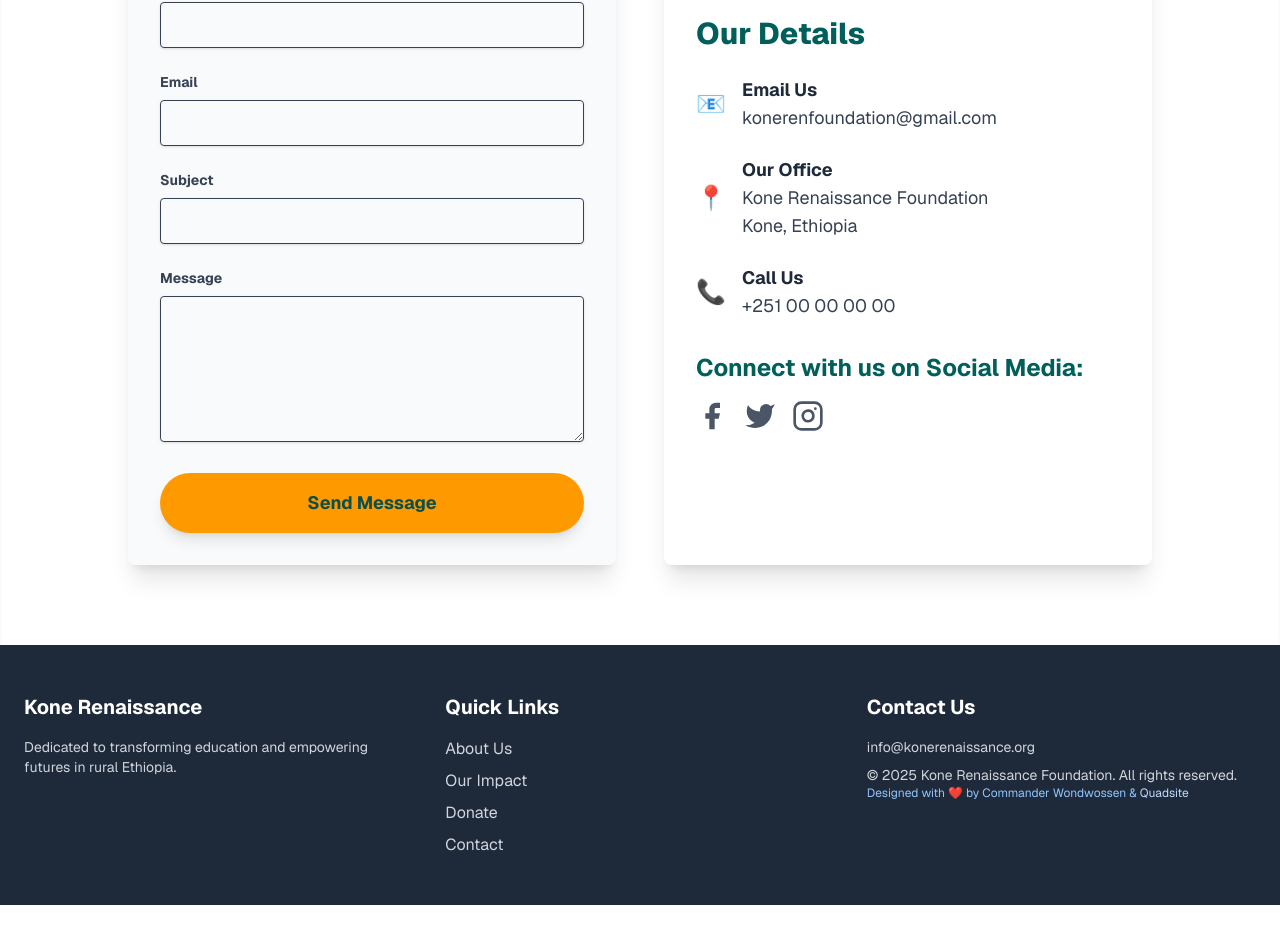
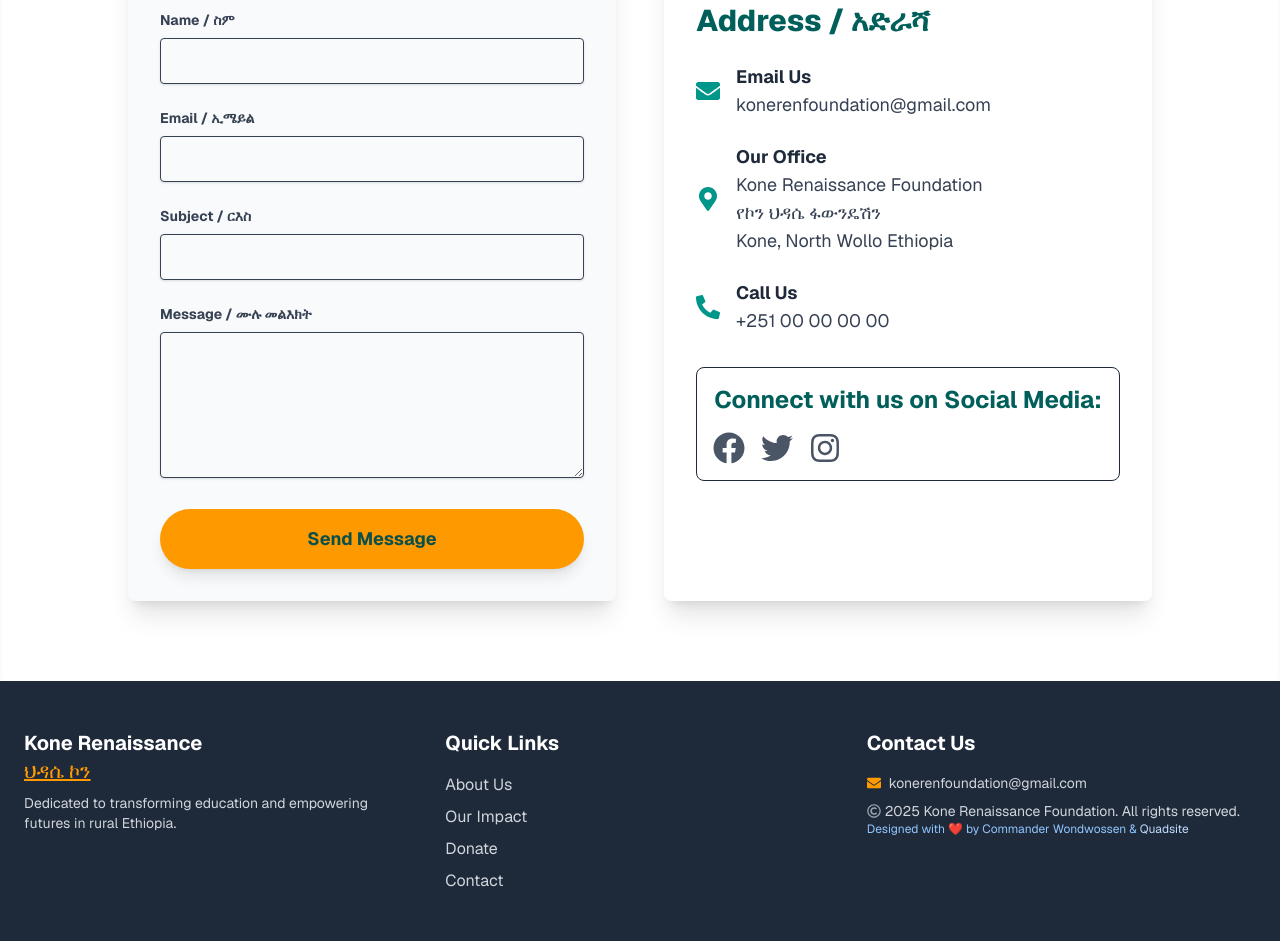
Before and after one commit to solowon27/krf, a Next.js app in the folder client/: page /contact in a window 1280 px wide. Shown: the part 665-1606 px from the top of the page. Before the commit the page ends 1570 px from the top, so only its background shows below. Built offline with nearby package versions, Linux system fonts and the light colour scheme.

Commit message:
adding react-icons and some texts

```diff
--- a/client/components/Footer.tsx
+++ b/client/components/Footer.tsx
@@ -1,12 +1,16 @@
 // components/Footer.tsx
 import Link from 'next/link';
+import { FaEnvelope, FaRegCopyright } from 'react-icons/fa'; // Import the icons you need
 
 export default function Footer() {
+  const currentYear = new Date().getFullYear();
+
   return (
     <footer className="bg-gray-800 text-gray-300 py-12 px-6">
       <div className="max-w-7xl mx-auto grid grid-cols-1 md:grid-cols-3 gap-8">
         <div>
-          <h4 className="text-xl font-bold text-white mb-4">Kone Renaissance</h4>
+          <h4 className="text-xl font-bold text-white">Kone Renaissance</h4>
+          <h2 className="text-amber-500 text-xl mb-2 underline">ህዳሴ ኮን</h2>
           <p className="text-sm">Dedicated to transforming education and empowering futures in rural Ethiopia.</p>
         </div>
         <div>
@@ -20,10 +24,20 @@
         </div>
         <div>
           <h4 className="text-xl font-bold text-white mb-4">Contact Us</h4>
-          <p className="text-sm">info@konerenaissance.org</p>
-          <p className="text-sm mt-2">&copy; {new Date().getFullYear()} Kone Renaissance Foundation. All rights reserved.</p>
+          {/* Email with Icon */}
+          <div className="flex items-center space-x-2 text-sm">
+            <FaEnvelope className="text-amber-500" /> {/* Icon for email */}
+            <p><a href="mailto:info@konerenaissance.org" className="hover:text-amber-500 transition-colors duration-300">konerenfoundation@gmail.com</a></p>
+          </div>
+
+          {/* Copyright with Icon */}
+          <p className="text-sm mt-2 flex items-center space-x-1">
+            <FaRegCopyright className="text-gray-400" /> {/* Icon for copyright */}
+            <span>{currentYear} Kone Renaissance Foundation. All rights reserved.</span>
+          </p>
+
           <p className="text-xs text-blue-300 mt-auto">
-               Designed with ❤️ by Commander Wondwossen & <a href ="https://github.com/solowon27" className="text-blue-200 hover:underline" target="_blank" rel="noopener noreferrer">Quadsite</a>
+            Designed with ❤️ by Commander Wondwossen & <a href ="https://github.com/solowon27" className="text-blue-200 hover:underline" target="_blank" rel="noopener noreferrer">Quadsite</a>
           </p>
         </div>
       </div>
--- a/client/components/Header.tsx
+++ b/client/components/Header.tsx
@@ -39,6 +39,7 @@
         <div className="flex items-center justify-between h-16">
           <Link href="/" className="text-2xl font-extrabold text-teal-800 hover:text-teal-600 transition-colors duration-300 tracking-wide">
             Kone Renaissance Foundation
+            <h2 className="text-xl text-amber-500">የኮን ህዳሴ ፋውንዴሽን</h2>
           </Link>
 
           {/* Desktop Navigation Links */}
--- a/client/package.json
+++ b/client/package.json
@@ -13,7 +13,8 @@
     "framer-motion": "^12.18.1",
     "next": "15.3.3",
     "react": "^19.0.0",
-    "react-dom": "^19.0.0"
+    "react-dom": "^19.0.0",
+    "react-icons": "^5.5.0"
   },
   "devDependencies": {
     "@eslint/eslintrc": "^3",
--- a/client/src/app/contact/page.tsx
+++ b/client/src/app/contact/page.tsx
@@ -6,6 +6,7 @@
 import Footer from '@/components/Footer';
 import { motion, Variants, Transition } from 'framer-motion';
 import React, { useState } from 'react'; // Added React import for types, though often implicit
+import { FaEnvelope, FaMapMarkerAlt, FaPhoneAlt, FaFacebook, FaTwitter, FaInstagram } from 'react-icons/fa';
 
 // Define an interface for the form data structure for better type safety
 interface FormData {
@@ -131,11 +132,11 @@
         >
           {/* Contact Form */}
           <motion.div variants={itemVariants} className="bg-gray-50 p-8 rounded-lg shadow-xl">
-            <h2 className="text-3xl font-extrabold mb-6 text-teal-800">Send Us a Message</h2>
+            <h2 className="text-3xl font-extrabold mb-6 text-teal-800">Send Us a Message / መልእክት ይላኩልን</h2>
             <form onSubmit={handleSubmit} className="space-y-6">
               <div>
                 <label htmlFor="name" className="block text-gray-700 text-sm font-bold mb-2">
-                  Name
+                  Name / ስም
                 </label>
                 <input
                   type="text"
@@ -149,7 +150,7 @@
               </div>
               <div>
                 <label htmlFor="email" className="block text-gray-700 text-sm font-bold mb-2">
-                  Email
+                  Email / ኢሜይል
                 </label>
                 <input
                   type="email"
@@ -163,7 +164,7 @@
               </div>
               <div>
                 <label htmlFor="subject" className="block text-gray-700 text-sm font-bold mb-2">
-                  Subject
+                  Subject / ርእስ
                 </label>
                 <input
                   type="text"
@@ -176,7 +177,7 @@
               </div>
               <div>
                 <label htmlFor="message" className="block text-gray-700 text-sm font-bold mb-2">
-                  Message
+                  Message / ሙሉ መልእክት
                 </label>
                 <textarea
                   id="message"
@@ -202,25 +203,29 @@
 
           {/* Contact Information */}
           <motion.div variants={itemVariants} className="bg-white p-8 rounded-lg shadow-xl flex flex-col justify-center">
-            <h2 className="text-3xl font-extrabold mb-6 text-teal-800">Our Details</h2>
+  <h2 className="text-3xl font-extrabold mb-6 text-teal-800">Address / አድራሻ</h2>
   <div className="space-y-6 text-lg text-gray-700">
     <div className="flex items-center space-x-4">
-                <span className="text-teal-600 text-2xl">📧</span>
+      {/* Email Icon */}
+      <FaEnvelope className="text-teal-600 text-2xl" /> {/* Replaced 📧 */}
       <div>
         <h3 className="font-bold text-gray-800">Email Us</h3>
         <a href="mailto:konerenfoundation@gmail.com" className="text-gray-700 hover:text-teal-600 transition-colors duration-300">konerenfoundation@gmail.com</a>
       </div>
     </div>
     <div className="flex items-center space-x-4">
-                <span className="text-teal-600 text-2xl">📍</span>
+      {/* Location Icon */}
+      <FaMapMarkerAlt className="text-teal-600 text-2xl" /> {/* Replaced 📍 */}
       <div>
         <h3 className="font-bold text-gray-800">Our Office</h3>
         <p>Kone Renaissance Foundation</p>
-                  <p>Kone, Ethiopia</p>
+        <p>የኮን ህዳሴ ፋውንዴሽን</p>
+        <p>Kone, North Wollo Ethiopia</p>
       </div>
     </div>
     <div className="flex items-center space-x-4">
-                <span className="text-teal-600 text-2xl">📞</span>
+      {/* Phone Icon */}
+      <FaPhoneAlt className="text-teal-600 text-2xl" /> {/* Replaced 📞 */}
       <div>
         <h3 className="font-bold text-gray-800">Call Us</h3>
         {/* Note: This is a placeholder number. Replace with a real one. */}
@@ -228,26 +233,18 @@
       </div>
     </div>
   </div>
-            <div className="mt-8">
-              <h3 className="text-2xl font-bold mb-4 text-teal-800">Connect with us on Social Media:</h3>
+  <div className="mt-8 border rounded-lg p-4 ">
+    <h3 className="text-2xl font-bold text-center mb-4 text-teal-800">Connect with us on Social Media:</h3>
     <div className="flex space-x-4 justify-center md:justify-start">
-                {/* Note: These are placeholder links. Replace with your actual social media URLs. */}
+      {/* Social Media Icons - Replace your SVG paths directly with React Icons components */}
       <a href="#" className="text-gray-600 hover:text-teal-600 transition-colors duration-300" aria-label="Facebook">
-                  <svg fill="currentColor" strokeLinecap="round" strokeLinejoin="round" strokeWidth="2" className="w-8 h-8" viewBox="0 0 24 24">
-                    <path d="M18 2h-3a5 5 0 00-5 5v3H7v4h3v8h4v-8h3l1-4h-4V7a1 1 0 011-1h3z"></path>
-                  </svg>
+        <FaFacebook className="w-8 h-8" /> {/* Replaced Facebook SVG */}
       </a>
       <a href="#" className="text-gray-600 hover:text-teal-600 transition-colors duration-300" aria-label="Twitter">
-                  <svg fill="currentColor" strokeLinecap="round" strokeLinejoin="round" strokeWidth="2" className="w-8 h-8" viewBox="0 0 24 24">
-                    <path d="M23 3a10.9 10.9 0 01-3.14 1.53 4.48 4.48 0 00-7.86 3v1A10.66 10.66 0 013 4s-4 9 5 13a11.64 11.64 0 01-7 2c9 5 20 0 20-11.5a4.5 4.5 0 00-.08-.83A7.72 7.72 0 0023 3z"></path>
-                  </svg>
+        <FaTwitter className="w-8 h-8" /> {/* Replaced Twitter SVG */}
       </a>
       <a href="#" className="text-gray-600 hover:text-teal-600 transition-colors duration-300" aria-label="Instagram">
-                  <svg fill="none" stroke="currentColor" strokeLinecap="round" strokeLinejoin="round" strokeWidth="2" className="w-8 h-8" viewBox="0 0 24 24">
-                    <rect width="20" height="20" x="2" y="2" rx="5" ry="5"></rect>
-                    <path d="M16 11.37A4 4 0 1112.63 8 4 4 0 0116 11.37z"></path>
-                    <line x1="17.5" y1="6.5" x2="17.51" y2="6.5"></line>
-                  </svg>
+        <FaInstagram className="w-8 h-8" /> {/* Replaced Instagram SVG */}
       </a>
     </div>
   </div>
```
Also changed, not shown: 1 other file (tests, documents, lock files or other folders). Lines whose indentation alone changed are shown as unchanged.
